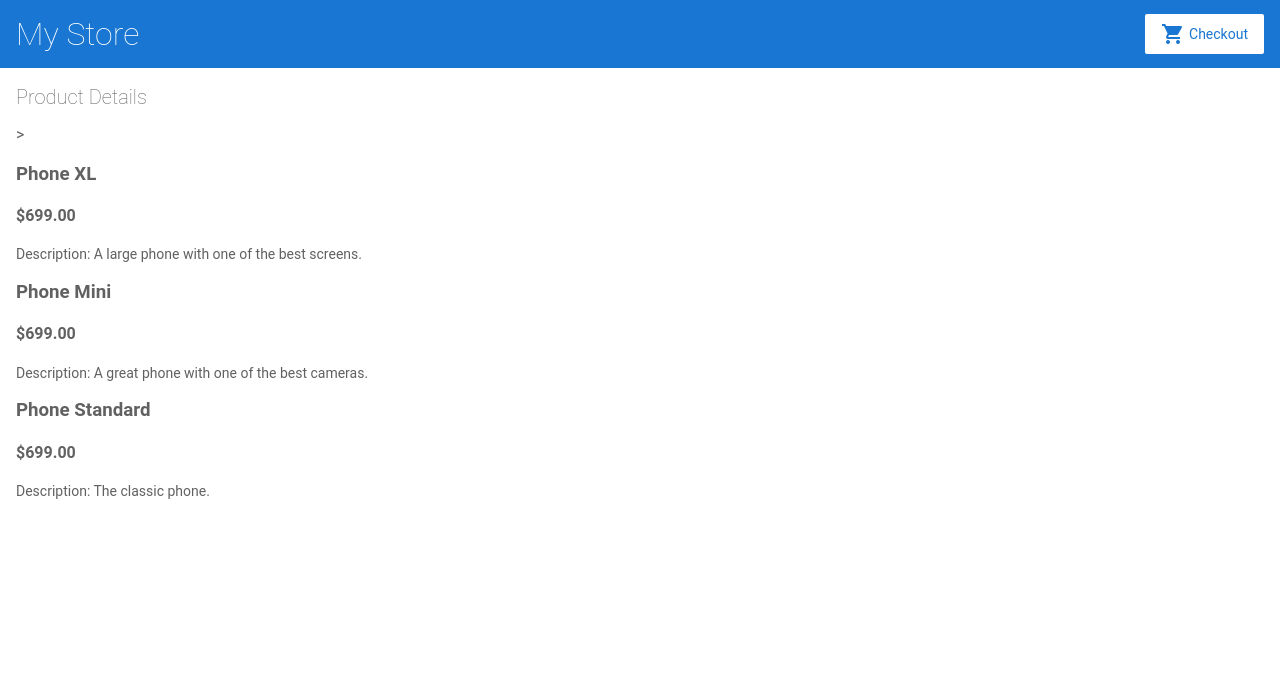
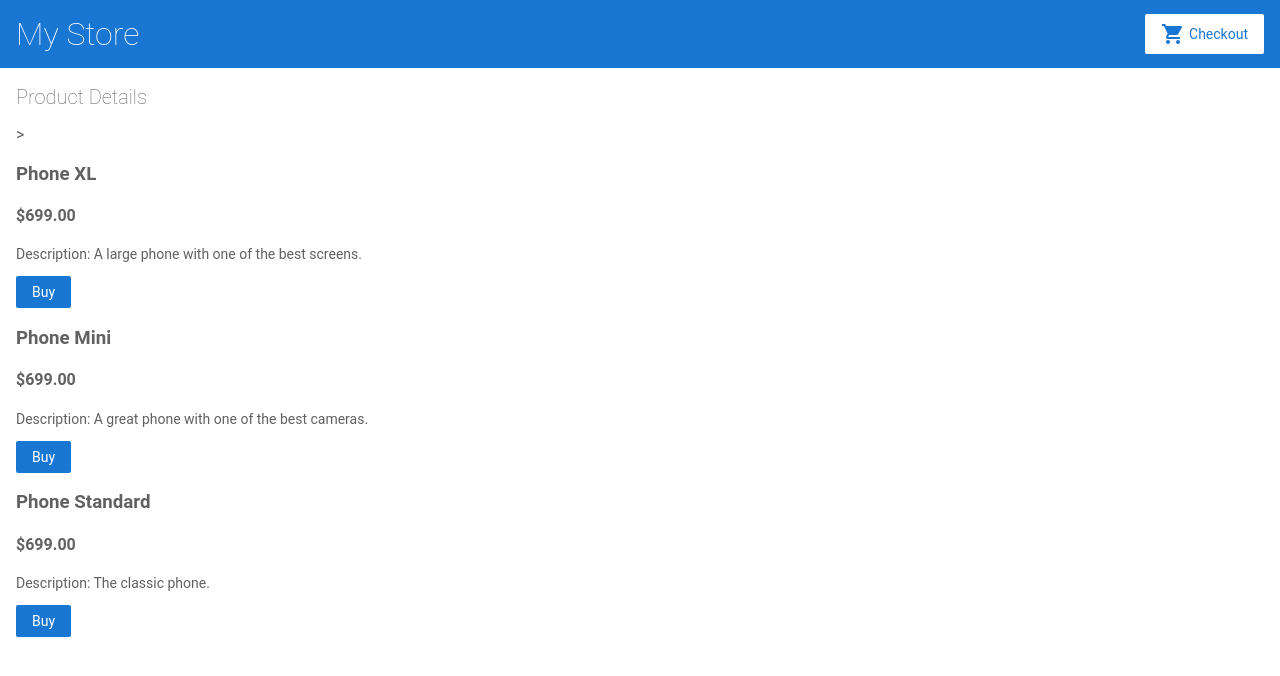
Before and after one commit to UMM-CSci-3601-S21/angular-tutorial-Natasha-Zebrev, an Angular app: page /products/1 in a window 1280 px wide. Shown: the top 676 px of the page. Built offline with nearby package versions, Linux system fonts and the light colour scheme.

Commit message:
Add the addToCart button
Adds the addToCart button to the product-details html

```diff
--- a/src/app/product-details/product-details.component.html
+++ b/src/app/product-details/product-details.component.html
@@ -7,6 +7,8 @@
   <p>Description: A large phone with one
     of the best screens.</p>
 
+    <button (click)="addToCart(product)">Buy</button>
+
 </div>
 
 <div *ngIf="product">
@@ -15,6 +17,8 @@
   <p>Description: A great phone with one of
     the best cameras.</p>
 
+    <button (click)="addToCart(product)">Buy</button>
+
 </div>
 
 <div *ngIf="product">
@@ -22,4 +26,6 @@
   <h4>$699.00</h4>
   <p>Description: The classic phone.</p>
 
+  <button (click)="addToCart(product)">Buy</button>
+
 </div>
```
